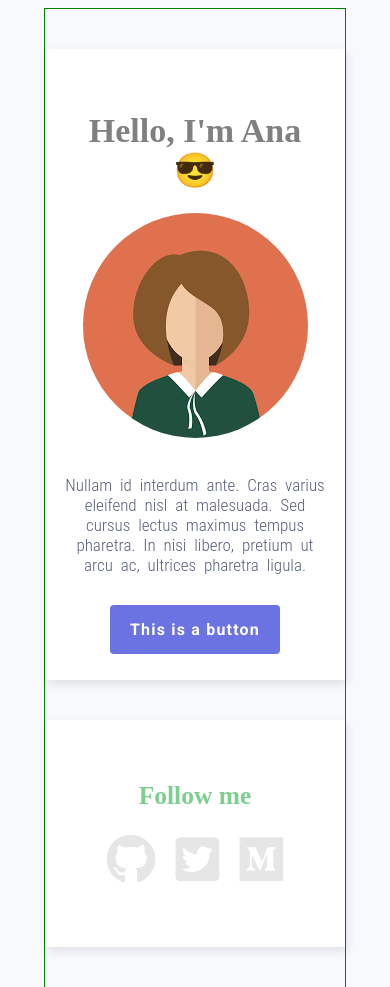
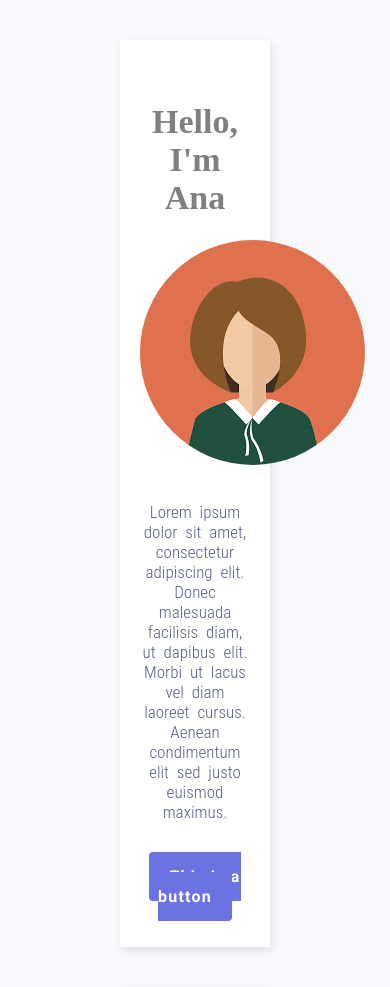
Before and after one commit to Ana-OS/profile, a plain HTML site: page index.html in a window 390 px wide. Shown: the top 987 px of the page. Drawn offline with Linux system fonts and the light colour scheme.

Commit message:
my profile page

```diff
--- a/index.html
+++ b/index.html
@@ -5,7 +5,6 @@
     <meta charset="utf-8">
     <link rel="stylesheet" href="style.css">
     <link rel="stylesheet" href="responsive.css">
-    <meta name="description" content="Stuff about me in two cards">
     <link href="https://fonts.googleapis.com/css?family=Lora:400,700|Roboto:300,400,500,700,900" rel="stylesheet">
     <link rel="stylesheet" href="https://use.fontawesome.com/releases/v5.0.10/css/all.css">
     <meta name="viewport" content="width=device-width, initial-scale=1">
@@ -13,9 +12,10 @@
   <body>
     <div class="container">
       <div class="card">
-        <h1>Hello, I'm Ana 😎</h1>
+        <h1>Hello, I'm Ana </h1>
         <img src="images/profile_pic.png" alt="profile pic">
-        <p>Nullam id interdum ante. Cras varius eleifend nisl at malesuada. Sed cursus lectus maximus tempus pharetra. In nisi libero, pretium ut arcu ac, ultrices pharetra ligula.</p>
+        <p>Lorem ipsum dolor sit amet, consectetur adipiscing elit. Donec malesuada facilisis diam, ut dapibus elit. Morbi ut lacus vel diam laoreet cursus. Aenean condimentum elit sed justo euismod maximus.
+        </p>
         <a href="#" class="btn-blue">This is a button</a>
       </div>
       <div class="card">
--- a/responsive.css
+++ b/responsive.css
@@ -1,7 +1,7 @@
 @media (max-width: 960px) {
   /* For a screen < 960px, this CSS will be read */
   .container {
-    width: 600px;
+    width: 700px;
   }
 }
 
@@ -11,9 +11,17 @@
     width: 500px;
   }
 }
+
 @media (max-width: 540px) {
   /* For a screen < 540px, this CSS will be read */
   .container {
     width: 300px;
   }
 }
+
+@media (max-width: 400px) {
+  /* For a screen < 540px, this CSS will be read */
+  .container {
+    width: 150px;
+  }
+}
--- a/style.css
+++ b/style.css
@@ -5,13 +5,11 @@ body {
   font-weight: lighter; }
 
 .container{
-  width:600px;
-  margin:0 auto;
-  border:1px solid green;
+  width:700px;
+  margin: 0 auto;
 }
 .card{
-  margin: 40px auto;\
-  width:500px;
+  margin: 40px auto;
   background-color:white;
   height:auto;
   padding: 40px 20px;
@@ -53,6 +51,7 @@ a.btn-blue{
 
 h2{
   color:#7ECE90;
+  margin-bottom:10px;
 }
 .list-inline{
   list-style: none;
```
Also changed, not shown: 2 other files.
